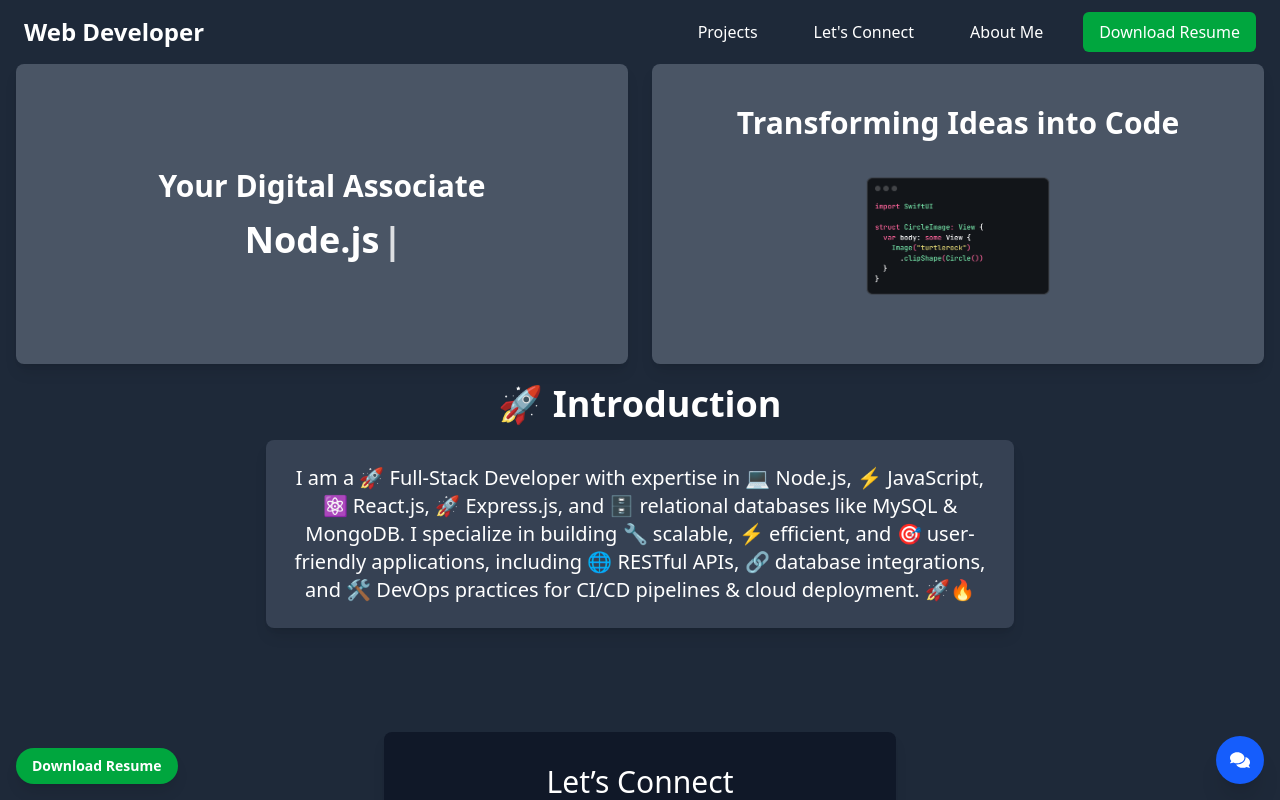
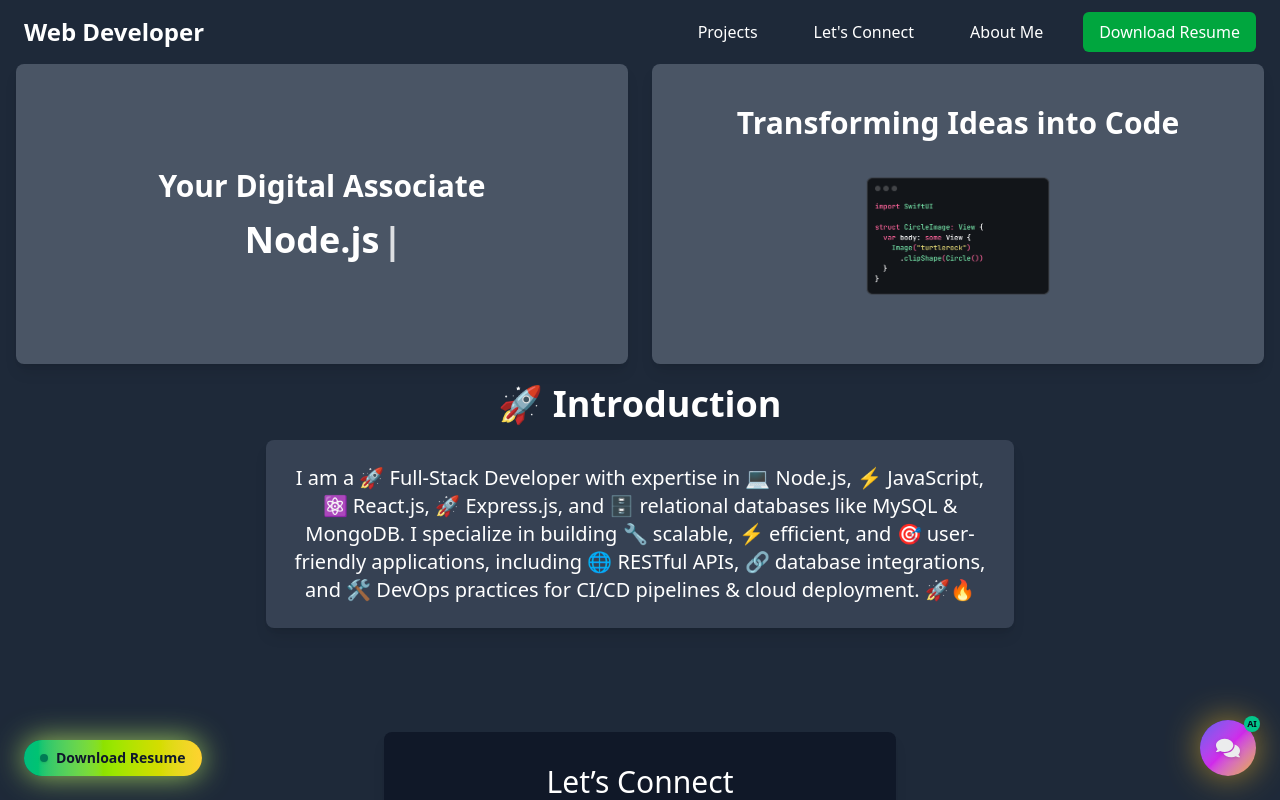
Before and after one commit to shobhankumarrath/Shobhan-Kumar-Rath-Portfolio, a React (Vite) app: page / in a window 1280 px wide. Shown: the top 800 px of the page. Built offline with nearby package versions, Linux system fonts and the light colour scheme.

Commit message:
updated the chat ui

```diff
--- a/src/App.jsx
+++ b/src/App.jsx
@@ -20,9 +20,10 @@ function App() {
       <a
         href="Shobhan Kumar Rath-Resume.pdf"
         download
-        className="fixed bottom-4 left-4 z-40 rounded-full bg-green-600 px-4 py-2 text-sm font-semibold text-white shadow-lg hover:bg-green-500 transition-colors"
+        className="fixed bottom-6 left-6 z-40 inline-flex items-center gap-2 rounded-full bg-gradient-to-r from-emerald-500 via-lime-400 to-amber-300 px-4 py-2 text-xs md:text-sm font-semibold text-slate-900 shadow-[0_0_30px_rgba(190,242,100,0.8)] hover:from-emerald-400 hover:via-lime-300 hover:to-amber-200 transition-transform duration-200 hover:scale-105"
       >
-        Download Resume
+        <span className="h-2 w-2 rounded-full bg-emerald-700 shadow-sm" />
+        <span>Download Resume</span>
       </a>
 
       <RecruiterChatWidget />
--- a/src/components/RecruiterChatWidget.jsx
+++ b/src/components/RecruiterChatWidget.jsx
@@ -1,4 +1,4 @@
-import { useState } from 'react'
+import { useEffect, useRef, useState } from 'react'
 import { FaComments, FaTimes } from 'react-icons/fa'
 
 const initialAssistantMessage = {
@@ -23,6 +23,7 @@ function RecruiterChatWidget() {
   const [input, setInput] = useState('')
   const [isLoading, setIsLoading] = useState(false)
   const [error, setError] = useState('')
+  const messagesEndRef = useRef(null)
 
   const toggleOpen = () => {
     setIsOpen((prev) => !prev)
@@ -86,25 +87,38 @@ function RecruiterChatWidget() {
     }
   }
 
+  const hasOnlyWelcome = messages.length === 1
+
+  useEffect(() => {
+    if (messagesEndRef.current) {
+      messagesEndRef.current.scrollIntoView({ behavior: 'smooth' })
+    }
+  }, [messages.length, isLoading])
+
   return (
-    <div className="fixed bottom-4 right-4 z-50 flex flex-col items-end">
+    <div className="fixed bottom-6 right-6 z-50 flex flex-col items-end">
       {isOpen && (
-        <div className="mb-3 w-80 max-w-[90vw] rounded-2xl bg-slate-900/95 text-slate-50 shadow-2xl border border-slate-700 backdrop-blur">
-          <div className="flex items-center justify-between px-4 py-3 border-b border-slate-700">
-            <div className="flex flex-col">
-              <span className="text-sm font-semibold">Chat with Shobhan</span>
+        <div className="mb-3 w-80 max-w-[90vw] rounded-3xl bg-gradient-to-br from-slate-900/95 via-slate-900/90 to-indigo-900/90 text-slate-50 shadow-[0_0_35px_rgba(79,70,229,0.6)] border border-indigo-500/40 backdrop-blur-xl">
+          <div className="flex items-center justify-between px-4 py-3 border-b border-indigo-500/40">
+            <div className="flex flex-col gap-0.5">
+              <span className="text-sm font-semibold tracking-wide">
+                Chat with <span className="text-indigo-300">Shobhan</span>
+              </span>
+              <span className="text-[10px] uppercase tracking-[0.16em] text-indigo-200/80">
+                AI Career Assistant
+              </span>
             </div>
             <button
               type="button"
               onClick={toggleOpen}
-              className="inline-flex h-7 w-7 items-center justify-center rounded-full bg-slate-800 text-slate-300 hover:bg-slate-700 transition-colors"
+              className="inline-flex h-7 w-7 items-center justify-center rounded-full bg-slate-800/90 text-slate-200 hover:bg-slate-700 transition-colors border border-indigo-400/50"
               aria-label="Close chat"
             >
               <FaTimes className="h-3 w-3" />
             </button>
           </div>
 
-          <div className="flex max-h-80 min-h-[220px] flex-col gap-2 overflow-y-auto px-3 py-3 text-sm">
+          <div className="flex max-h-80 min-h-[220px] flex-col gap-2 overflow-y-auto px-3 py-3 text-[13px]">
             {messages.map((message) => (
               <div
                 key={message.id}
@@ -135,19 +149,20 @@ function RecruiterChatWidget() {
                 {error}
               </div>
             )}
+            <div ref={messagesEndRef} />
           </div>
 
-          <form onSubmit={handleSend} className="flex items-center gap-2 border-t border-slate-700 px-3 py-2">
+          <form onSubmit={handleSend} className="flex items-center gap-2 border-t border-indigo-500/40 px-3 py-2 bg-slate-950/40">
             <input
               type="text"
               value={input}
               onChange={handleChange}
               placeholder="Ask about skills, projects..."
-              className="flex-1 rounded-full border border-slate-700 bg-slate-900/80 px-3 py-2 text-xs text-slate-50 placeholder:text-slate-400 focus:outline-none focus:ring-2 focus:ring-blue-500"
+              className="flex-1 rounded-full border border-slate-700/70 bg-slate-900/70 px-3 py-2 text-xs text-slate-50 placeholder:text-slate-400 focus:outline-none focus:ring-2 focus:ring-indigo-500 focus:border-indigo-400"
             />
             <button
               type="submit"
-              className="inline-flex items-center justify-center rounded-full bg-blue-600 px-3 py-2 text-xs font-semibold text-white shadow hover:bg-blue-500 disabled:opacity-60 disabled:cursor-not-allowed transition-colors"
+              className="inline-flex items-center justify-center rounded-full bg-gradient-to-r from-indigo-500 to-fuchsia-500 px-3 py-2 text-xs font-semibold text-white shadow-md hover:from-indigo-400 hover:to-fuchsia-400 disabled:opacity-60 disabled:cursor-not-allowed transition-colors"
               disabled={!input.trim()}
             >
               Send
@@ -159,10 +174,17 @@ function RecruiterChatWidget() {
       <button
         type="button"
         onClick={toggleOpen}
-        className="inline-flex h-12 w-12 items-center justify-center rounded-full bg-blue-600 text-white shadow-xl hover:bg-blue-500 focus:outline-none focus:ring-2 focus:ring-blue-400 focus:ring-offset-2 focus:ring-offset-slate-900"
+        className={`relative inline-flex h-14 w-14 items-center justify-center rounded-full bg-gradient-to-br from-indigo-500 via-fuchsia-500 to-amber-400 text-white shadow-[0_0_35px_rgba(251,191,36,0.7)] hover:from-indigo-400 hover:via-fuchsia-400 hover:to-amber-300 focus:outline-none focus:ring-2 focus:ring-amber-300 focus:ring-offset-2 focus:ring-offset-slate-950 transition-transform duration-200 hover:scale-105 ${
+          !isOpen && hasOnlyWelcome ? 'animate-pulse' : ''
+        }`}
         aria-label="Open recruiter chat"
       >
-        <FaComments className="h-5 w-5" />
+        <FaComments className="h-6 w-6 drop-shadow" />
+        {!isOpen && hasOnlyWelcome && (
+          <span className="absolute -top-1 -right-1 inline-flex h-4 w-4 items-center justify-center rounded-full bg-emerald-400 text-[9px] font-bold text-slate-950 shadow-lg">
+            AI
+          </span>
+        )}
       </button>
     </div>
   )
```
